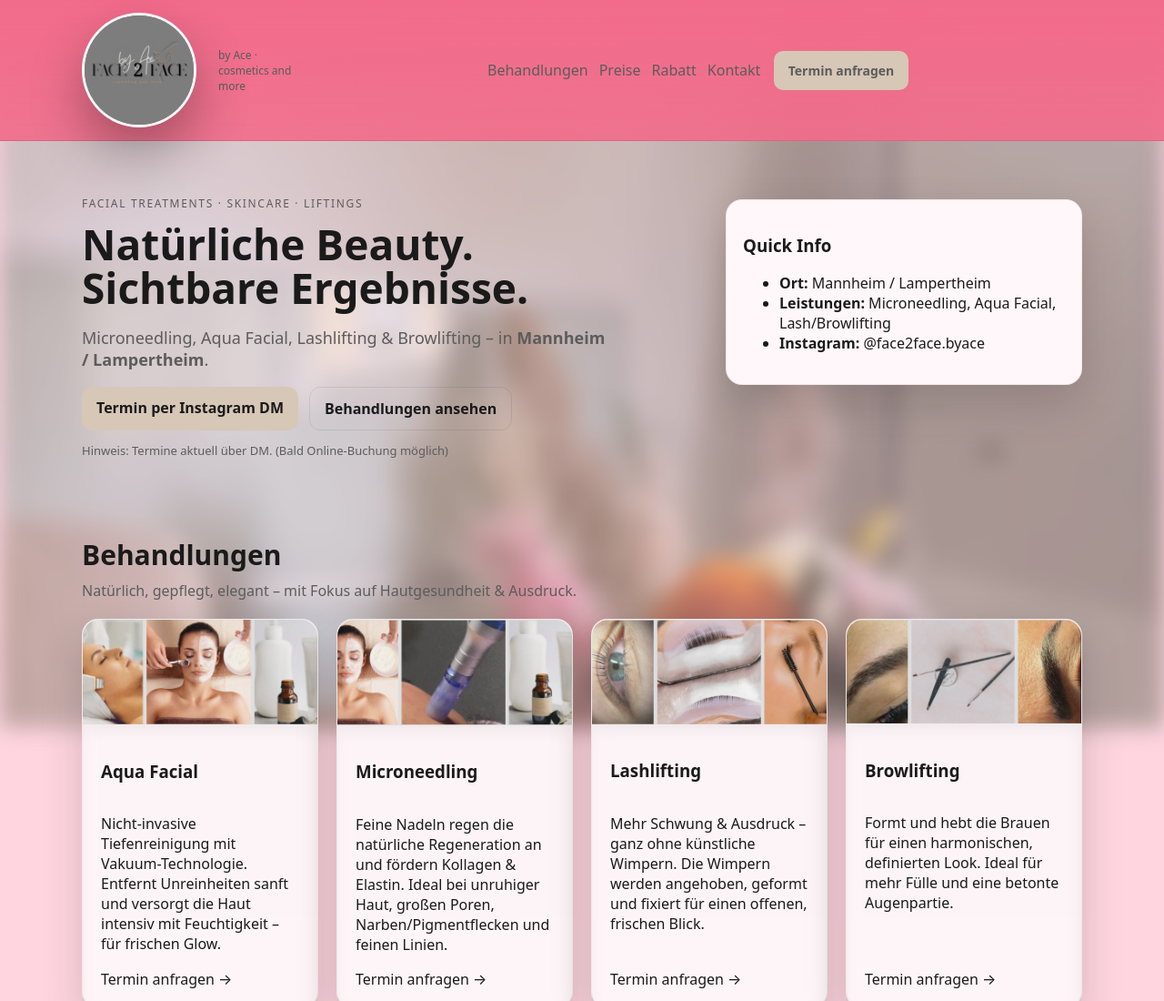
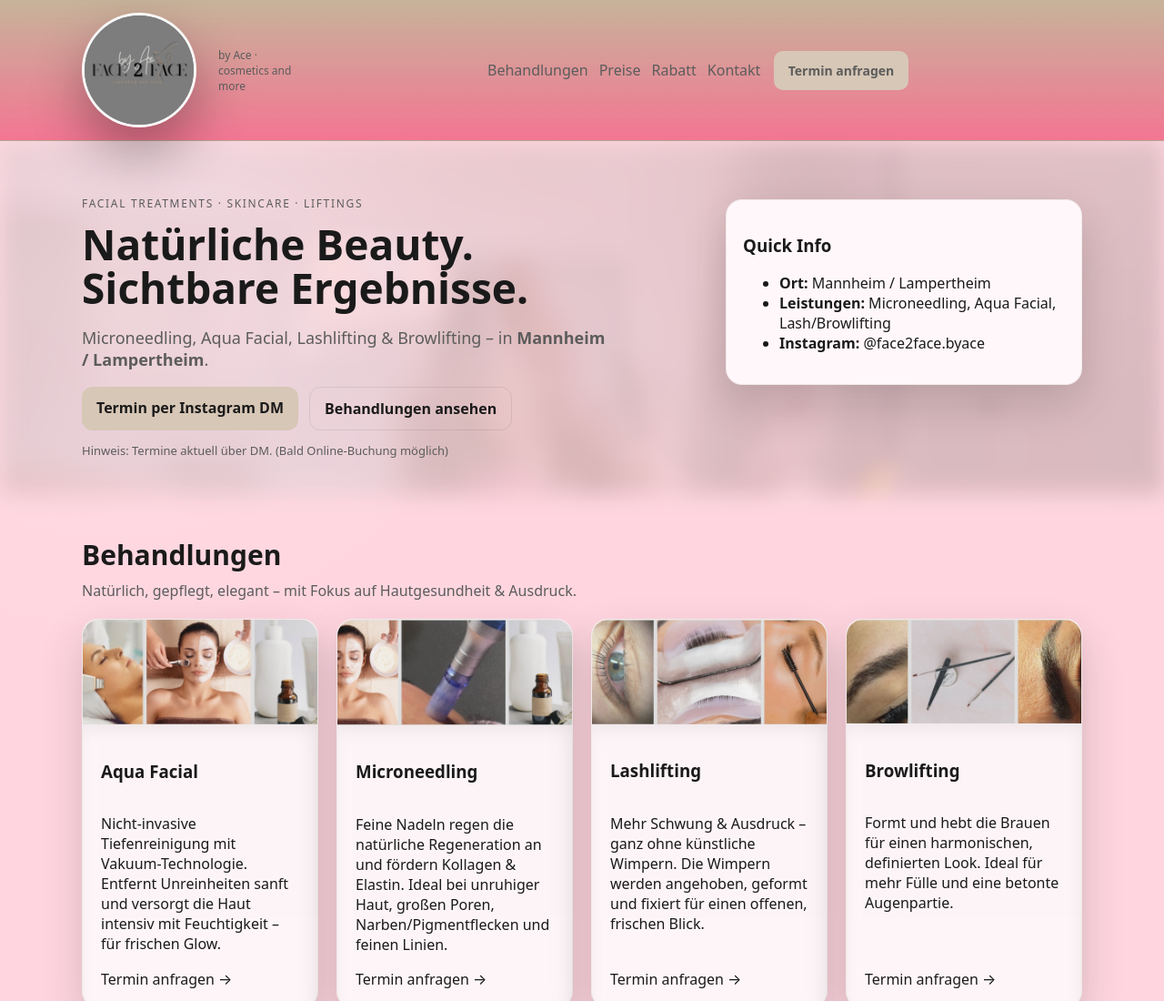
Before and after one commit to majamikic00/face2face, a plain HTML site: page index.html in a window 1280 px wide. Shown: the top 1100 px of the page at 91% size. Drawn offline with Linux system fonts and the light colour scheme.

Commit message:
Add files via upload

```diff
--- a/style.css
+++ b/style.css
@@ -6,7 +6,7 @@
     --muted:#5c5c5c;
     --line:rgba(0,0,0,.08);
     --accent:#d7c7b6; /* warmes nude */
-    --top-color:#F26B8A; /* kräftiger oben */
+    --top-color:#C7B39A; /* kräftiger oben */
     --card-1:#fff1f6;
     --card-2:#ffe6ec;
     --card-3:#ffdce6;
@@ -36,7 +36,22 @@
   .brand{display:flex; align-items:center; gap:12px}
   .brand__logo{ width:var(--logo-size-sm); height:var(--logo-size-sm); flex:0 0 var(--logo-size-sm); border-width:1.5px; }
   .nav{display:flex; width:100%; justify-content:center; gap:10px; flex-wrap:wrap}
-  .hero{padding:28px 0}
+  .hero{padding:28px 0; position:relative;}
+  .hero::before{
+    content:'';
+    position:absolute;
+    top:0;
+    left:0;
+    right:0;
+    bottom:0;
+    background-image:url('images/0.jpg');
+    background-size:cover;
+    background-position:center;
+    filter:blur(10px);
+    opacity:0.2;
+    z-index:-1;
+    pointer-events:none;
+  }
   .hero__inner{display:block}
   .hero__card{margin-top:16px}
   h1{font-size:32px; margin:8px 0}
@@ -61,26 +76,7 @@
     margin:0;
     font-family: ui-sans-serif, system-ui, -apple-system, Segoe UI, Roboto, Arial;
     color:var(--text);
-    background-color: var(--bg);
-    position:relative;
-  }
-  body::before{
-    content:'';
-    position:fixed;
-    top:0;
-    left:0;
-    width:100vw;
-    height:100vh;
-    background-image:url('images/0.jpg');
-    background-size:cover;
-    background-position:center;
-    background-repeat:no-repeat;
-    filter:blur(12px);
-    opacity:0.6;
-    z-index:-1;
-    pointer-events:none;
-  }
-  }
+    background: radial-gradient(circle at 10% 10%, rgba(255,255,255,0.12), rgba(255,255,255,0) 20%), var(--bg);
   }
 
   /* Skip-link für Tastaturnutzer (sichtbar beim Fokussieren) */
@@ -124,7 +120,7 @@
     height:var(--logo-size-desktop);
     border-radius:999px;
     border:3px solid rgba(255,255,255,0.95);
-    background-image: url("images/IMG_3529.PNG");
+    background-image: url("images/IMG_3529.png");
     background-size: cover;
     background-position: center;
     background-repeat: no-repeat;
@@ -164,7 +160,22 @@
   }
   .btn--small{padding:10px 12px; border-radius:10px; font-size:14px}
 
-  .hero{padding:48px 0 26px;}
+  .hero{padding:48px 0 26px; position:relative;}
+  .hero::before{
+    content:'';
+    position:absolute;
+    top:0;
+    left:0;
+    right:0;
+    bottom:0;
+    background-image:url('images/0.jpg');
+    background-size:cover;
+    background-position:center;
+    filter:blur(12px);
+    opacity:0.25;
+    z-index:-1;
+    pointer-events:none;
+  }
   .hero__inner{display:grid; grid-template-columns: 1.4fr .8fr; gap:22px; align-items:start}
   .kicker{color:var(--muted); letter-spacing:.14em; font-size:12px}
   h1{margin:10px 0 10px; font-size:46px; line-height:1.05}
```
